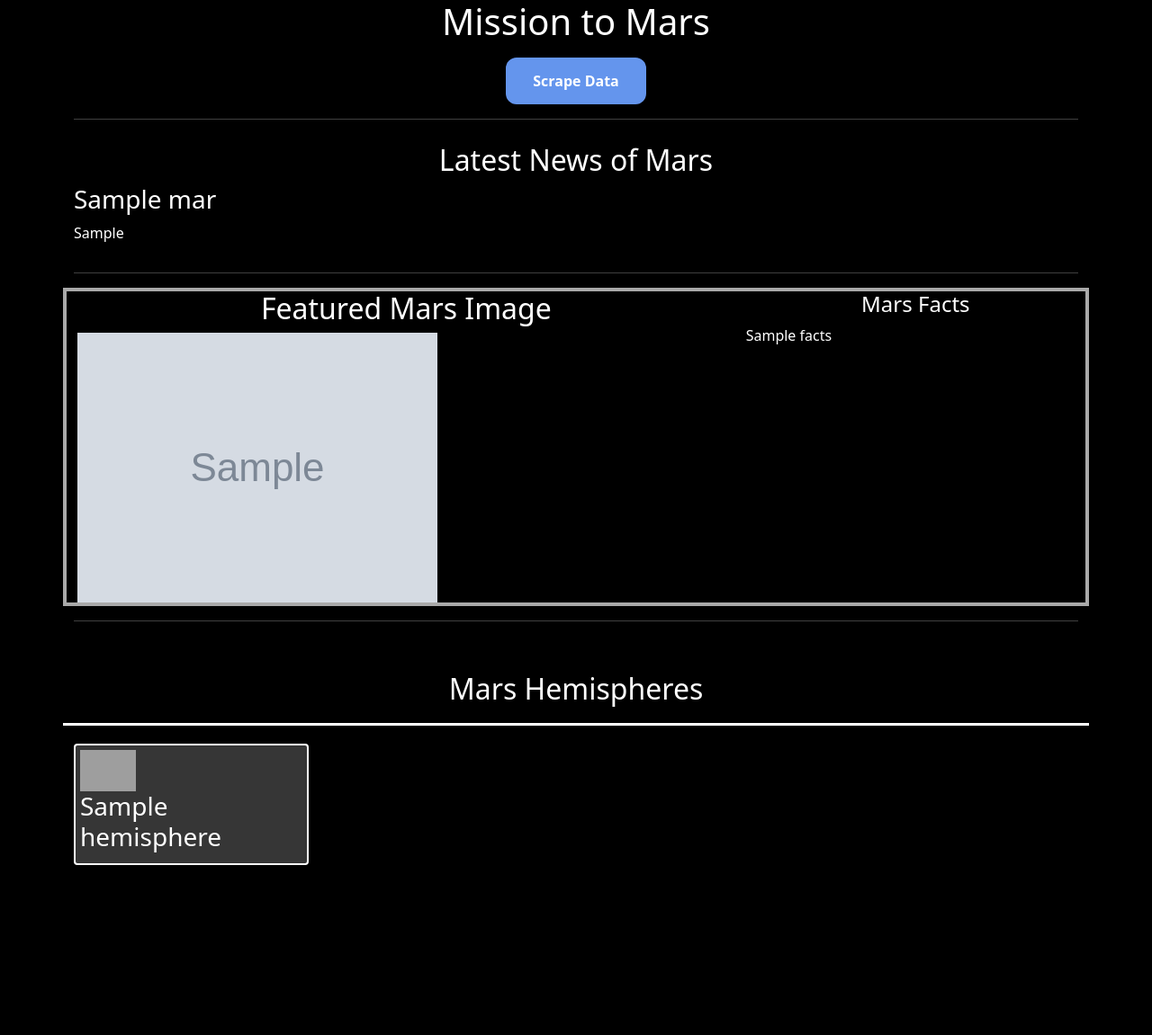
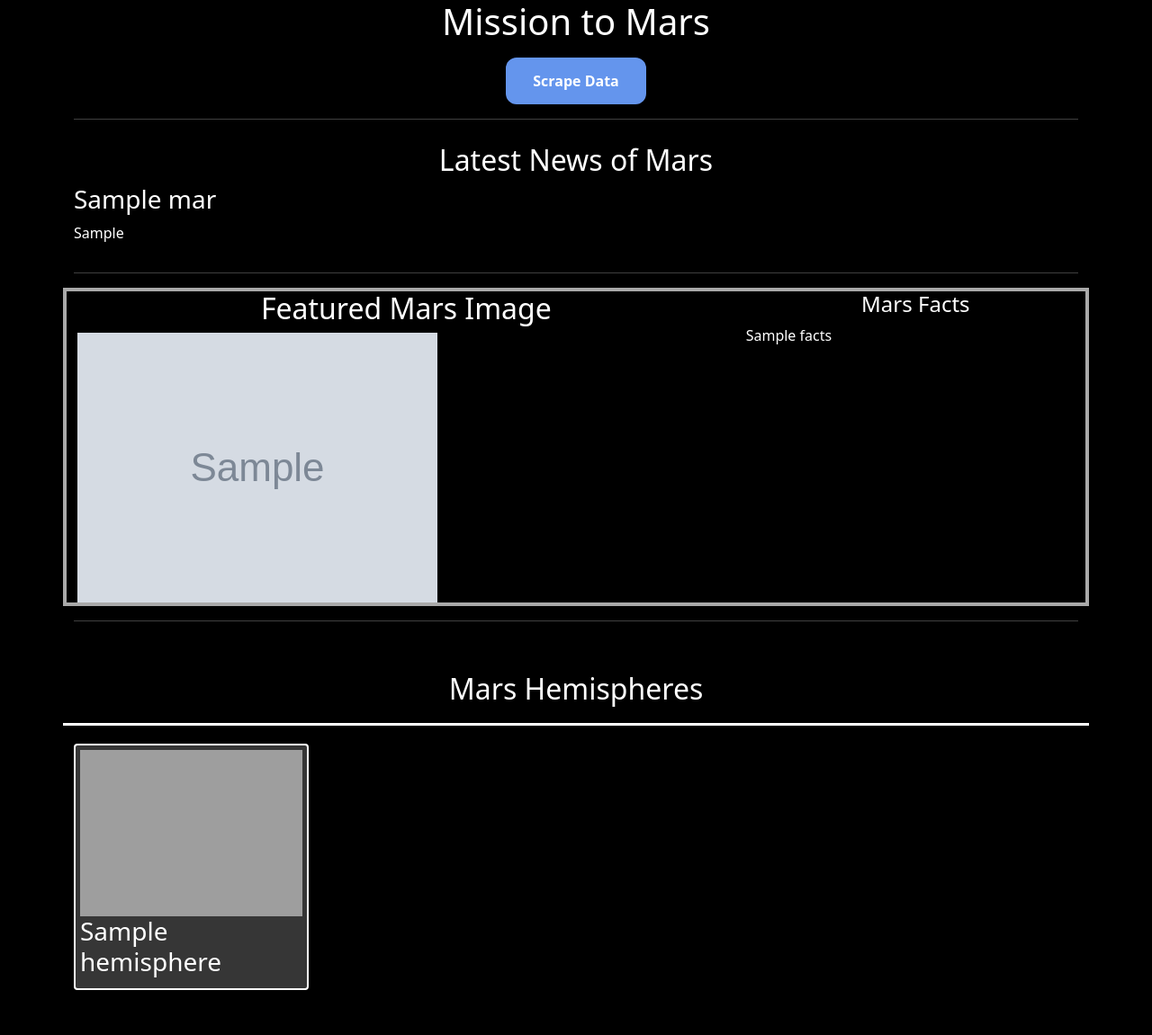
Before and after one commit to HendersonAlec2212/web-scraping-challenge, a Flask app: page / in a window 1280 px wide. Shown: the whole page at 90% size. Before the commit the page ends 962 px from the top, so only its background shows below. Run offline with Flask 2, Linux system fonts and the light colour scheme; grey boxes marked "Sample" are stand-in pictures; a database or web service that is not in the repository returns one stand-in record (values such as "Sample title"); some libraries are stand-ins or nearby versions; grey boxes are pictures that could not be loaded.

Commit message:
changed text in index - img loops now correct size

```diff
--- a/mission_to_mars/app/static/style.css
+++ b/mission_to_mars/app/static/style.css
@@ -37,8 +37,8 @@
     height: auto;
 }
 .responsive-thumbnail {
-    max-width: 25%;
-    height: auto;
+    width: 10%;
+    height: 10%;
 }
 .img-size {
     height: 600px;
--- a/mission_to_mars/app/templates/index.html
+++ b/mission_to_mars/app/templates/index.html
@@ -66,7 +66,7 @@
                 {% for hemisphere in mars.hemispheres %}
                 <div class="col-md-3 col-lg-3">
                   <div class="thumbnail">
-                    <img class="responsive-thumbnail" src="{{hemisphere.jpg_url}}">
+                    <img class="responsive-thumbnail" src="{{hemisphere.jpg_url}}" style="width: 100%; height: auto;">
                       <h3>{{hemisphere.title}}</h3>
                   </div>
                 </div>
```
